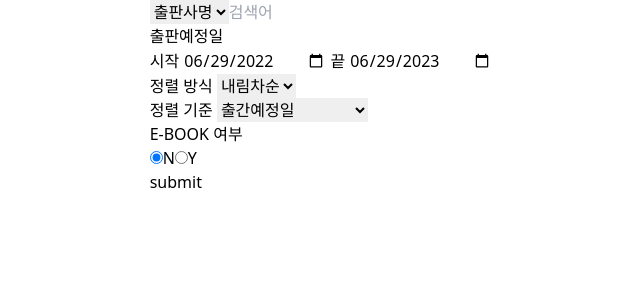
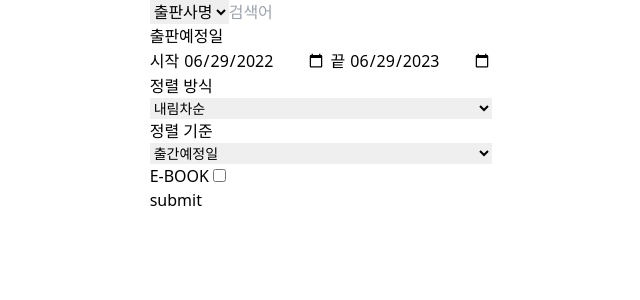
Before and after one commit to tyange/to-be-published, a Vue app: page / in a window 1280 px wide. Shown: the top 300 px of the page, without its empty margins (319-959 px from the left). Built offline with nearby package versions, Linux system fonts and the light colour scheme.

Commit message:
book form options styling

```diff
--- a/src/components/BookForm.vue
+++ b/src/components/BookForm.vue
@@ -72,38 +72,38 @@ const logging = (e: Event) => {
       <input type="date" name="pre-publishing-end-date" v-model="enteredEndDate">
     </div>
     <div>
-      <div>
-        <label for="order-by">
+      <fieldset>
+        <div class="flex flex-col">
+          <label for="order-by" class="">
             정렬 방식
           </label>
-        <select name="order-by" v-model="selectedOrderBy">
+          <select name="order-by" v-model="selectedOrderBy" class="text-sm">
             <option value="ASC">오름차순</option>
             <option value="DESC">내림차순</option>
           </select>
         </div>
-      <div>
+      </fieldset>
+      <fieldset>
+        <div class="flex flex-col">
           <label for="sort">
             정렬 기준
           </label>
-        <select name="sort" v-model="selectedSort">
-          // "PUBLISH_PREDATE", "INPUT_DATE", "INDEX_TITLE", "INDEX_PUBLISHER"
+          <select name="sort" v-model="selectedSort" class="text-sm">
             <option value="PUBLISH_PREDATE">출간예정일</option>
             <option value="INPUT_DATE">서지 정보 등록 날짜</option>
             <option value="INDEX_TITLE">도서명</option>
             <option value="INDEX_PUBLISHER">출판사명</option>
           </select>
         </div>
+      </fieldset>
+      <fieldset>
         <div>
-        <fieldset>
-          <legend>
-            E-BOOK 여부
-          </legend>
-          <input type="radio" name="not-ebook" v-model="isEbook" value="N">
-          <label for="not-ebook">N</label>
-          <input type="radio" name="ebook" v-model="isEbook" value="Y">
-          <label for="ebook">Y</label>
+          <label for="ebook">
+            E-BOOK
+          </label>
+          <input type="checkbox" name="ebook" v-model="isEbook" value="Y">
+        </div>
       </fieldset>
-      </div>
     </div>
     <button>
       submit
```
Lines whose indentation alone changed are shown as unchanged.
